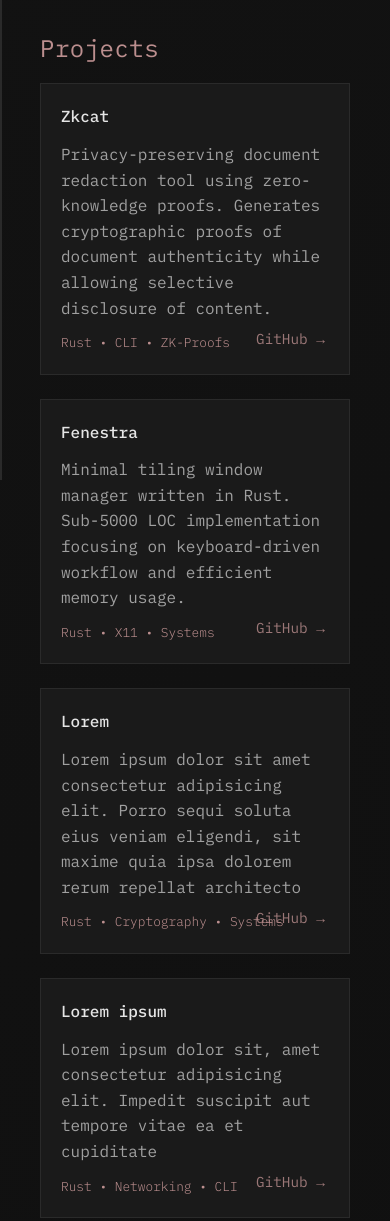
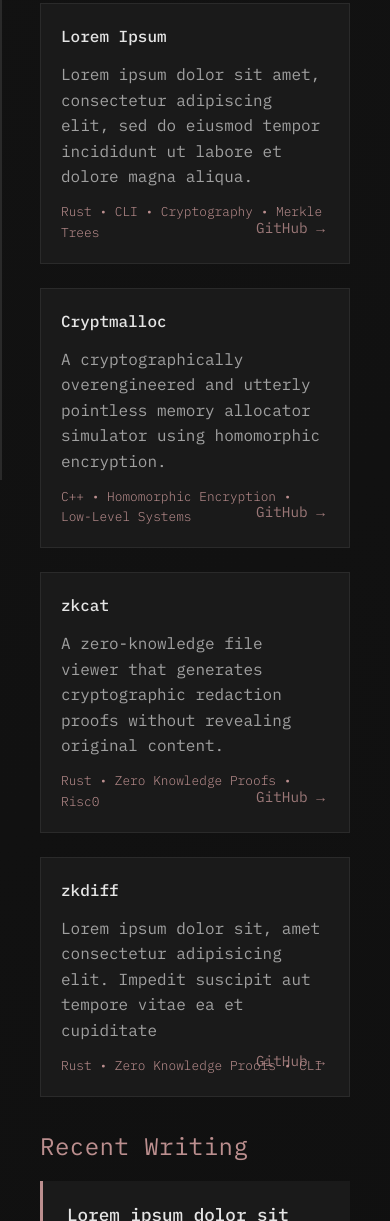
Before and after one commit to tanctl/tanya.rs, a plain HTML site: page index.html in a window 390 px wide. Shown: the part 364-1585 px from the top of the page. Drawn offline with Linux system fonts and the light colour scheme.

Commit message:
update project-cards

```diff
--- a/index.html
+++ b/index.html
@@ -369,7 +369,12 @@
             }
 
             section {
-                margin-bottom: 60px;
+                margin-bottom: 30px;
+            }
+
+            section:nth-child(4),
+            section:nth-child(5) {
+                margin-top: 40px;
             }
 
             .scroll-progress {
@@ -384,6 +389,15 @@
 
             h1 {
                 font-size: 1.8rem;
+            }
+
+            section {
+                margin-bottom: 20px;
+            }
+
+            section:nth-child(4),
+            section:nth-child(5) {
+                margin-top: 30px;
             }
 
             .project-card {
@@ -445,46 +459,46 @@
             <div class="projects-grid">
                 <div class="project-card">
                     <div class="project-title">
-                        Zkcat
+                        Lorem Ipsum
                     </div>
                     <div class="project-description">
-                        Privacy-preserving document redaction tool using zero-knowledge proofs. Generates cryptographic proofs of document authenticity while allowing selective disclosure of content.
+                        Lorem ipsum dolor sit amet, consectetur adipiscing elit, sed do eiusmod tempor incididunt ut labore et dolore magna aliqua.
                     </div>
-                    <div class="project-tech">Rust • CLI • ZK-Proofs</div>
+                    <div class="project-tech">Rust • CLI • Cryptography • Merkle Trees </div>
+                    <a href="https://github.com/tanctl/" class="project-link">GitHub →</a>
+                </div>
+
+                <div class="project-card">
+                    <div class="project-title">
+                        Cryptmalloc
+                    </div>
+                    <div class="project-description">
+                       A cryptographically overengineered and utterly pointless memory allocator simulator using homomorphic encryption.
+                    </div>
+                    <div class="project-tech">C++ • Homomorphic Encryption • Low-Level Systems</div>
+                    <a href="https://github.com/tanctl/cryptmalloc" class="project-link">GitHub →</a>
+                </div>
+
+                <div class="project-card">
+                    <div class="project-title">
+                        zkcat
+                    </div>
+                    <div class="project-description">
+                        A zero-knowledge file viewer that generates cryptographic redaction proofs without revealing original content.
+                    </div>
+                    <div class="project-tech">Rust • Zero Knowledge Proofs • Risc0</div>
                     <a href="https://github.com/tanctl/zkcat" class="project-link">GitHub →</a>
                 </div>
 
                 <div class="project-card">
                     <div class="project-title">
-                        Fenestra
-                    </div>
-                    <div class="project-description">
-                        Minimal tiling window manager written in Rust. Sub-5000 LOC implementation focusing on keyboard-driven workflow and efficient memory usage.
-                    </div>
-                    <div class="project-tech">Rust • X11 • Systems</div>
-                    <a href="https://github.com/tanctl" class="project-link">GitHub →</a>
-                </div>
-
-                <div class="project-card">
-                    <div class="project-title">
-                        Lorem
-                    </div>
-                    <div class="project-description">
-                        Lorem ipsum dolor sit amet consectetur adipisicing elit. Porro sequi soluta eius veniam eligendi, sit maxime quia ipsa dolorem rerum repellat architecto
-                    </div>
-                    <div class="project-tech">Rust • Cryptography • Systems</div>
-                    <a href="https://github.com/tanctl" class="project-link">GitHub →</a>
-                </div>
-
-                <div class="project-card">
-                    <div class="project-title">
-                        Lorem ipsum
+                        zkdiff
                     </div>
                     <div class="project-description">
                         Lorem ipsum dolor sit, amet consectetur adipisicing elit. Impedit suscipit aut tempore vitae ea et cupiditate
                     </div>
-                    <div class="project-tech">Rust • Networking • CLI</div>
-                    <a href="https://github.com/tanctl/" class="project-link">GitHub →</a>
+                    <div class="project-tech">Rust • Zero Knowledge Proofs • CLI</div>
+                    <a href="https://github.com/tanctl/zkdiff" class="project-link">GitHub →</a>
                 </div>
             </div>
         </section>
```
Also changed, not shown: blog/index.html (+3 -3 lines).
